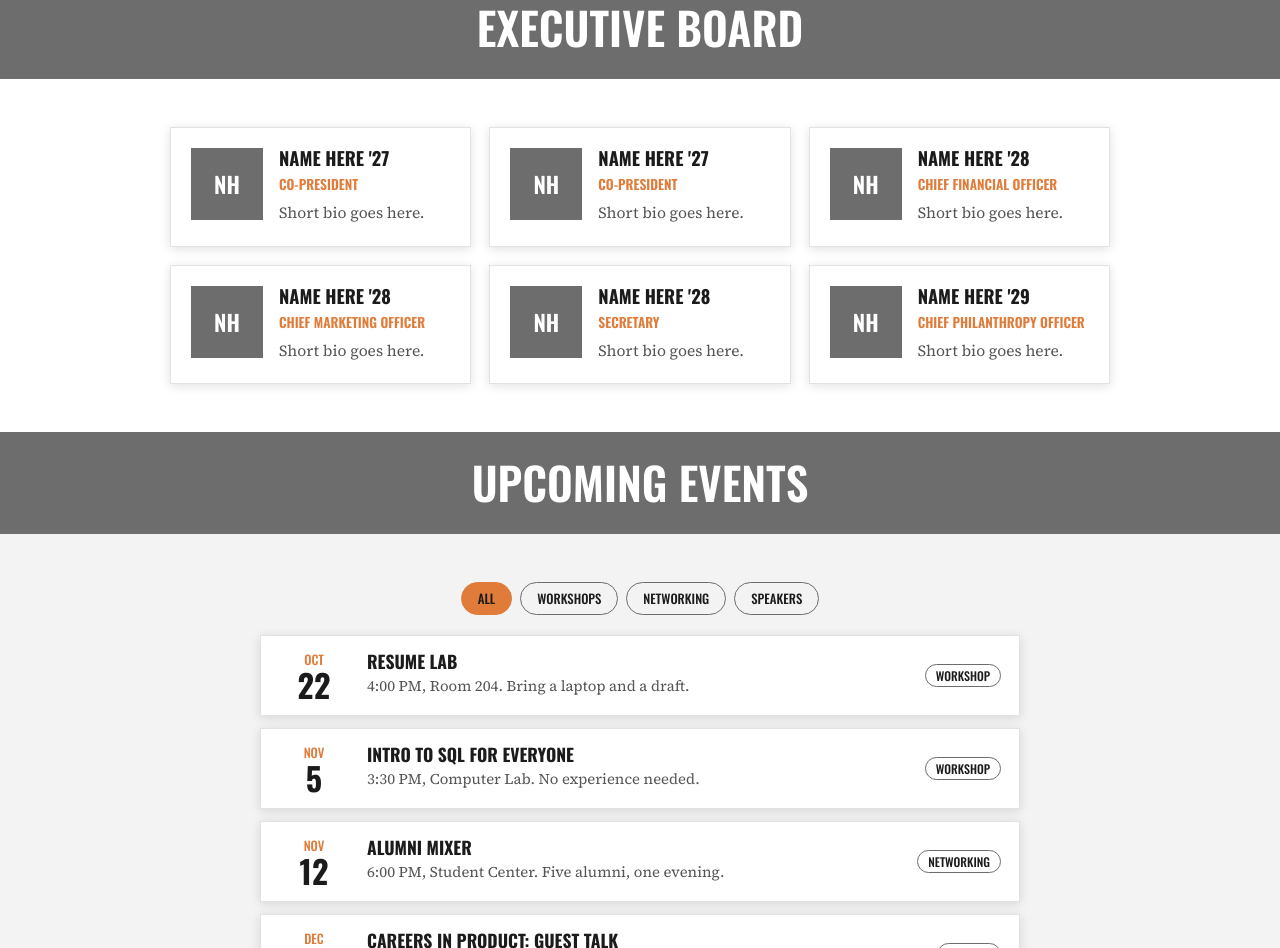
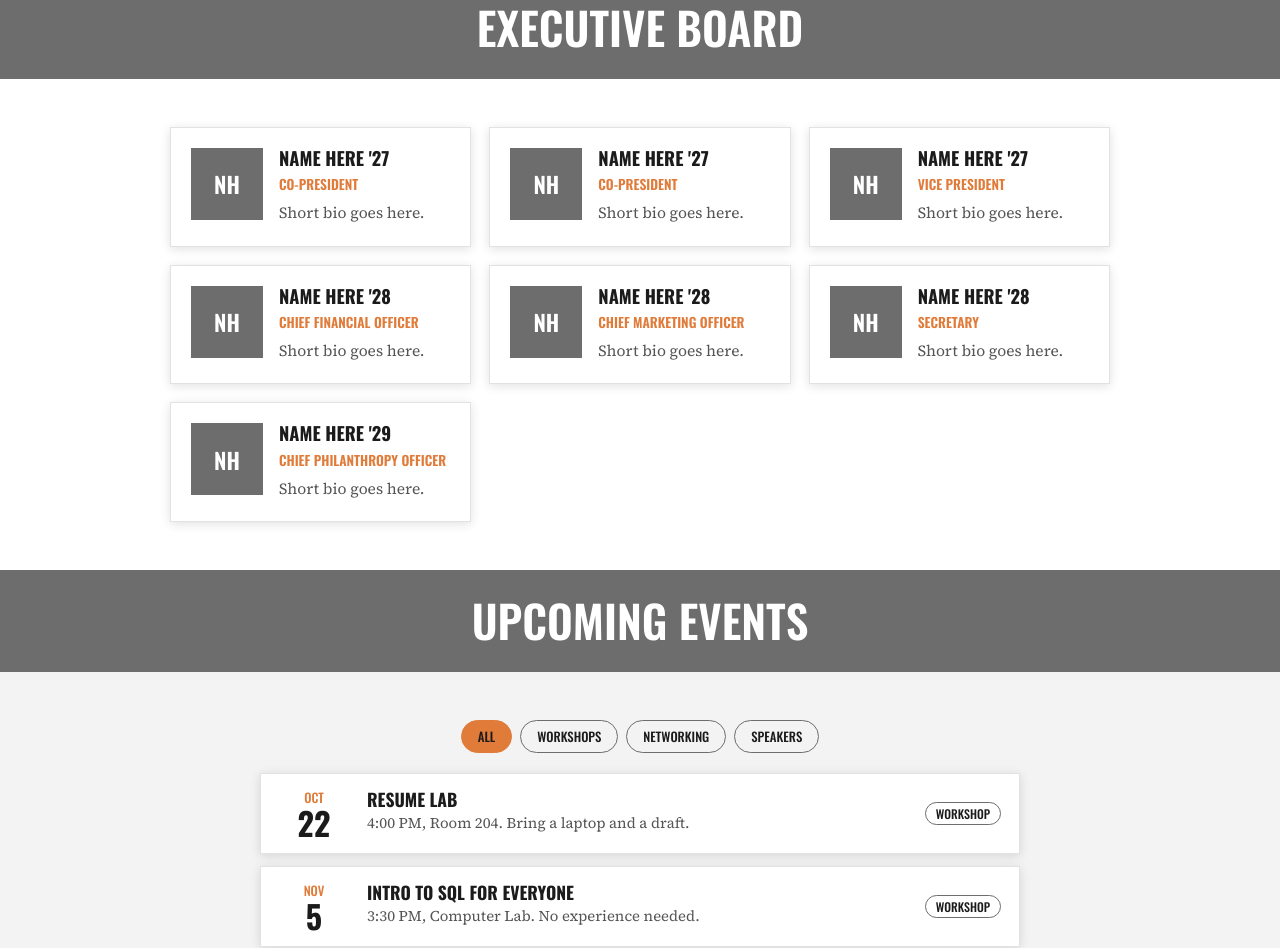
Before and after one commit to denglish04/bmf-site, a plain HTML site: page index.html in a window 1280 px wide. Shown: the part 1476-2424 px from the top of the page. Drawn offline with nearby package versions, Linux system fonts and the light colour scheme.

Commit message:
Add Vice President to executive board
Co-authored-by: Copilot <223556219+Copilot@users.noreply.github.com>

```diff
--- a/index.html
+++ b/index.html
@@ -145,7 +145,7 @@ const PILLARS=[
  ["Community","Showing up for Oxy and for Los Angeles."],
  ["Empowerment","Giving members the tools and confidence to lead."]];
 const BOARD=[
- ["Name Here '27","Co-President"],["Name Here '27","Co-President"],["Name Here '28","Chief Financial Officer"],
+ ["Name Here '27","Co-President"],["Name Here '27","Co-President"],["Name Here '27","Vice President"],["Name Here '28","Chief Financial Officer"],
  ["Name Here '28","Chief Marketing Officer"],["Name Here '28","Secretary"],["Name Here '29","Chief Philanthropy Officer"]];
 const EVENTS=[
  {m:"Oct",d:22,title:"Resume Lab",kind:"Workshop",where:"Room 204",time:"4:00 PM",note:"Bring a laptop and a draft."},
```
